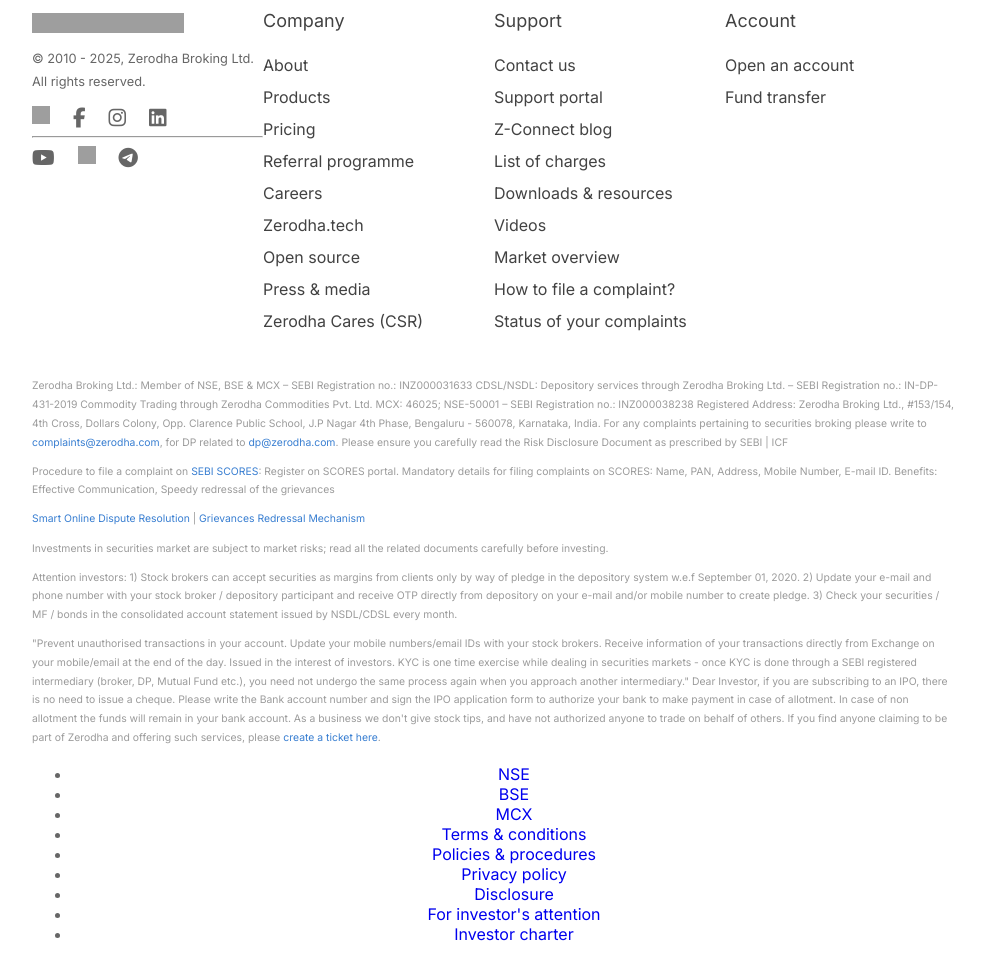
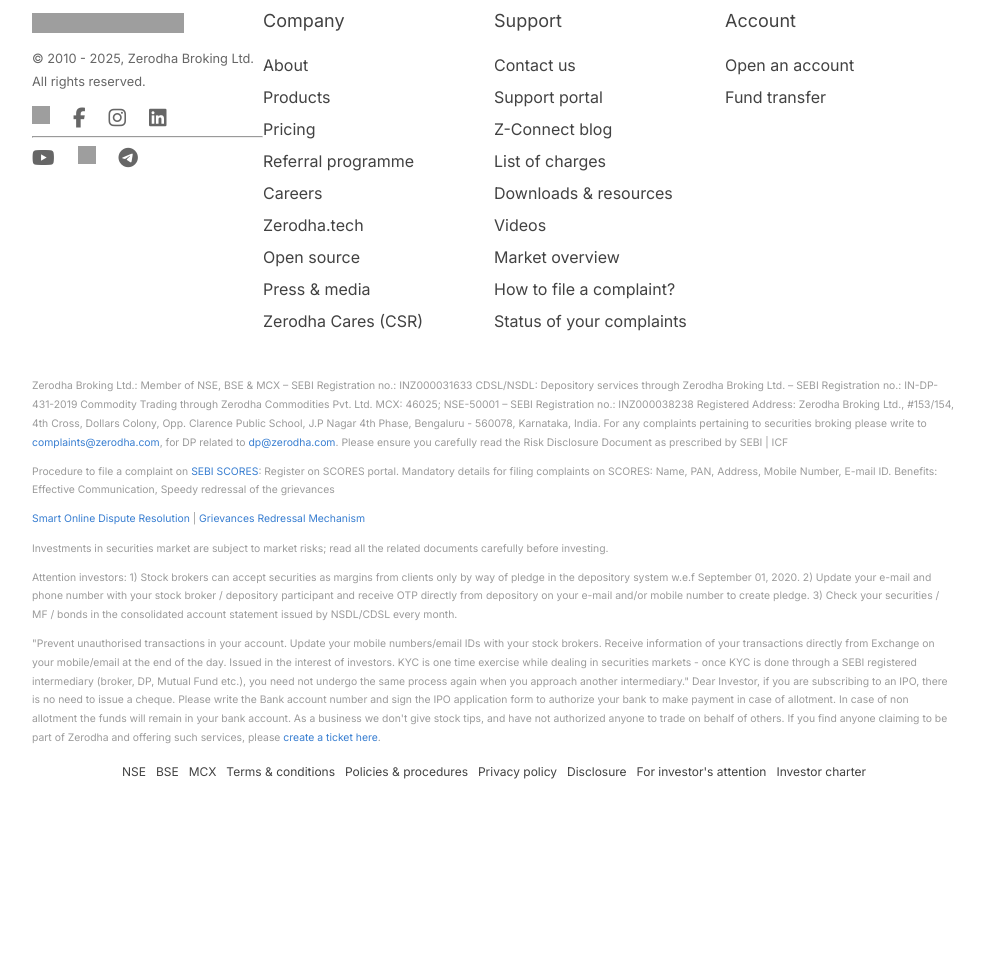
Before and after one commit to YPD-HG/zerodha-clone, a plain HTML site: page index.html in a window 1280 px wide. Shown: the part 2843-3816 px from the top of the page, without its empty margins (146-1130 px from the left). After the commit the page ends 3671 px from the top, so only its background shows below. Drawn offline with Linux system fonts and the light colour scheme; grey boxes are pictures that could not be loaded.

Commit message:
graveyard-links-specified

```diff
--- a/index.html
+++ b/index.html
@@ -337,7 +337,7 @@
                     e-mail and/or mobile number to create pledge. 3) Check your securities / MF / bonds in the
                     consolidated account statement issued by NSDL/CDSL every month.
                 </p>
-                <p>
+                <p class="last-para">
                     "Prevent unauthorised transactions in your account. Update your mobile
                     numbers/email IDs with your stock brokers. Receive information of your
                     transactions directly from Exchange on your mobile/email at the end of
@@ -383,7 +383,7 @@
                     <li>
                         <a href="https://zerodha.com/investor-attention/">For investor's attention</a>
                     </li>
-                    <li>
+                    <li class="last-link">
                         <a href="https://zerodha.com/tos/investor-charter/">Investor charter</a>
                     </li>
                 </ul>
--- a/styles.css
+++ b/styles.css
@@ -450,10 +450,6 @@ button {
 /* **** Free Education **** */
 .varsity .container {
     -webkit-font-smoothing: antialiased;
-
-    /* display: flex; */
-    /* width: 1100px;
-    height: 374.359px; */
 }
 
 .varsity-col {
@@ -684,6 +680,10 @@ button {
     -webkit-font-smoothing: antialiased;
 }
 
+#footer .smallprint .last-para {
+    margin-bottom: 0px;
+}
+
 /* Small Print */
 #footer .container .smallprint {
     margin-top: 40px;
@@ -708,3 +708,30 @@ button {
     color: #424242;
     -webkit-font-smoothing: antialiased;
 }
+
+/* Footer Graveyard */
+
+#footer .footer-graveyard-links ul {
+    display: flex;
+    justify-content: space-evenly;
+    margin-top: 0px;
+    margin-bottom: 0px;
+    padding: 0px 80px;
+    max-height: 40px;
+}
+
+#footer .footer-graveyard-links li {
+    list-style-type: none;
+}
+
+#footer .footer-graveyard-links li .last-link {
+    margin-bottom: 0px;
+}
+
+#footer .footer-graveyard-links li a {
+    color: #424242;
+    font-size: 12px;
+    line-height: 48px;
+    vertical-align: 48px;
+    font-weight: 500;
+}
```
